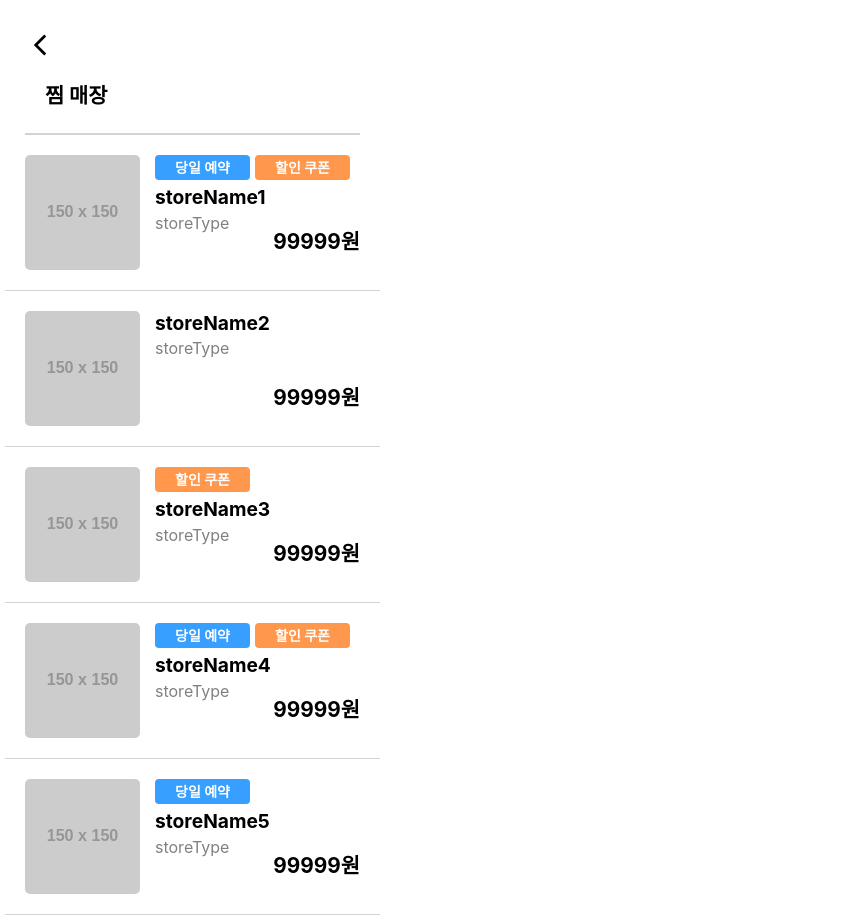
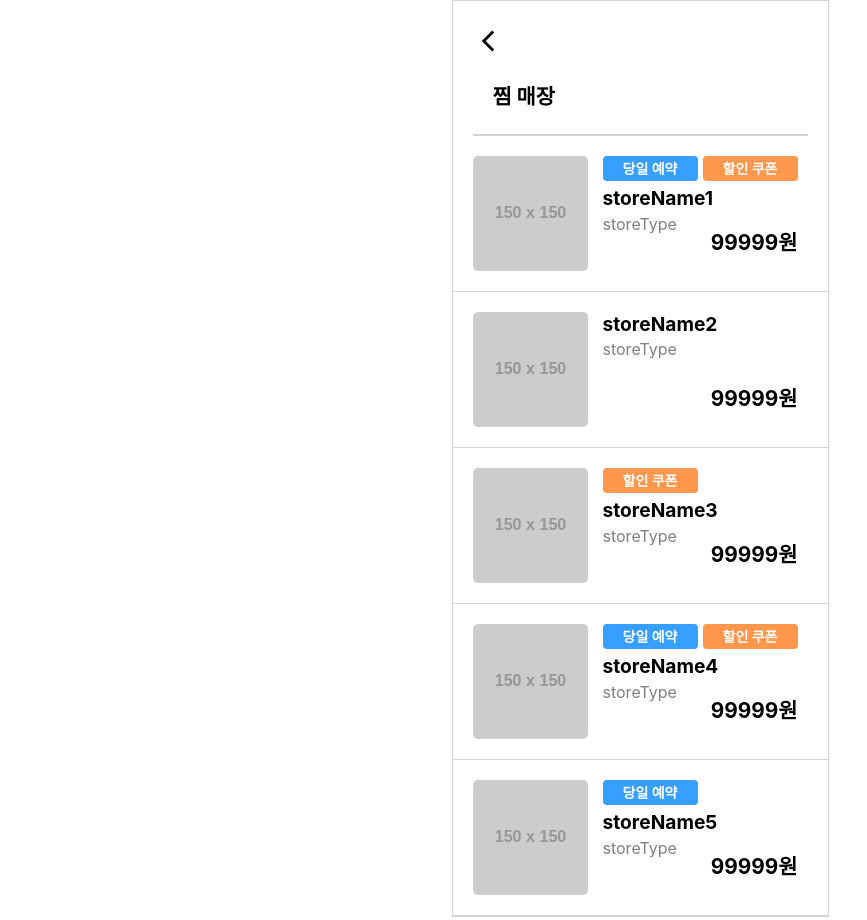
Before and after one commit to sooyeon73/wholeinone-client, a React (Create React App) app: page /favorites in a window 1280 px wide. Shown: the whole page, without its empty margins (0-867 px from the left). Built offline with nearby package versions, Linux system fonts and the light colour scheme.

Commit message:
modify: basic setting

```diff
--- a/package.json
+++ b/package.json
@@ -9,6 +9,7 @@
     "react": "^17.0.2",
     "react-dom": "^17.0.2",
     "react-icons": "^4.3.1",
+    "react-router-dom": "^5.2.0",
     "react-scripts": "4.0.3",
     "styled-components": "^5.3.3",
     "web-vitals": "^1.0.1"
--- a/src/App.js
+++ b/src/App.js
@@ -1,14 +1,24 @@
 import React from 'react';
+import { BrowserRouter as Router, Switch, Route } from "react-router-dom";
 import './App.css';
-import Favorites from './components/Favorites';
+import { GlobalStyle } from "./components/common/GlobalStyle";
+import Main from './pages/Main';
+import FavoritesPage from './pages/FavoritesPage';
+
 
 function App() {
 
 
   return (
-    <div className="App">
-      <Favorites />
-    </div>
+    <Router>
+      <div className="App">
+        <GlobalStyle />
+         <Switch>
+            <Route exact path="/" component={Main} />
+            <Route path="/favorites" component={FavoritesPage} />
+          </Switch>
+      </div>
+    </Router>
   );
 }
 
--- a/src/components/Favorites/index.js
+++ b/src/components/Favorites/index.js
@@ -1,7 +1,6 @@
 import React from "react";
 import * as S from "./style";
 import dummy from "./dummy.json";
-
 const Favorites = () =>{
 
     const data = dummy.data;
--- a/src/components/Favorites/style.js
+++ b/src/components/Favorites/style.js
@@ -1,11 +1,11 @@
 import styled from "styled-components";
-import {IoChevronBackSharp} from "react-icons/io5"
+import { IoChevronBackSharp } from "react-icons/io5"
 
 export const BackButton = styled(IoChevronBackSharp)`
     width: 30px;
     height: 40px;
     display: block;
-    margin: 20px 0px 5px 20px;
+    padding: 20px 0px 5px 20px;
 
 `
 export const Header = styled.div`
@@ -24,15 +24,9 @@ export const StoreContainer = styled.div`
     border-bottom: 1px solid lightgrey;
 `;
 
-export const StoreName = styled.div`
-    font-size: 1em;
-    display: inline;
-
-`
-
 export const TextWrapper = styled.div`
     display: inline-block;
-    width:220px;
+    width:210px;//
     padding-left:15px;
     vertical-align: top;
     height: 110px;
@@ -101,10 +95,5 @@ export const ImageWrapper = styled.div`
 `
 
 export const Container = styled.div`
-    background-color: white;
-    padding: 5px;
-    @media (max-width: 375px){
-        width:100%;
-    }
-    width: 375px;
+    width:100%;
 `
--- /dev/null
+++ b/src/components/common/BasicTemplate/index.js
@@ -0,0 +1,13 @@
+import React from "react";
+import * as S from './style';
+
+
+const BasicTemplate = ( {children} ) => {
+  return (
+    <S.Container>
+      {children}
+    </S.Container>
+  );
+}
+
+export default BasicTemplate;
--- /dev/null
+++ b/src/components/common/BasicTemplate/style.js
@@ -0,0 +1,11 @@
+import styled from "styled-components";
+
+export const Container = styled.div`
+    @media (max-width: 480px){
+        border: 0px;
+        width: 100vw;
+    }
+    width: 375px;
+    border: 1px solid lightgrey;
+    background-color:white;
+    `;
--- /dev/null
+++ b/src/components/common/GlobalStyle.js
@@ -0,0 +1,9 @@
+import { createGlobalStyle } from "styled-components";
+
+export const GlobalStyle = createGlobalStyle`
+  body {
+    background-color: white;
+    place-items: center;
+    display:grid;
+  }
+  `;
--- /dev/null
+++ b/src/components/main/index.js
@@ -0,0 +1,14 @@
+import React from "react";
+//import * as S from './style';
+
+
+const Main = (  ) => {
+  return (
+  Main
+
+  //
+
+  );
+}
+
+export default Main;
--- /dev/null
+++ b/src/pages/FavoritesPage.js
@@ -0,0 +1,13 @@
+import React from "react";
+import BasicTemplate from "../components/common/BasicTemplate";
+import Favorites from "../components/favorites";
+
+const FavoritesPage = () => {
+return(
+<BasicTemplate>
+    <Favorites />
+</BasicTemplate>
+);
+}
+
+export default FavoritesPage;
--- /dev/null
+++ b/src/pages/Main.js
@@ -0,0 +1,14 @@
+import React from "react";
+import BasicTemplate from "../components/common/BasicTemplate";
+//import Main from "../components/main";
+
+const Main = () => {
+return(
+<BasicTemplate>
+    Main
+    //
+</BasicTemplate>
+);
+}
+
+export default Main;
```
Also changed, not shown: 1 other file (tests, documents, lock files or other folders).
